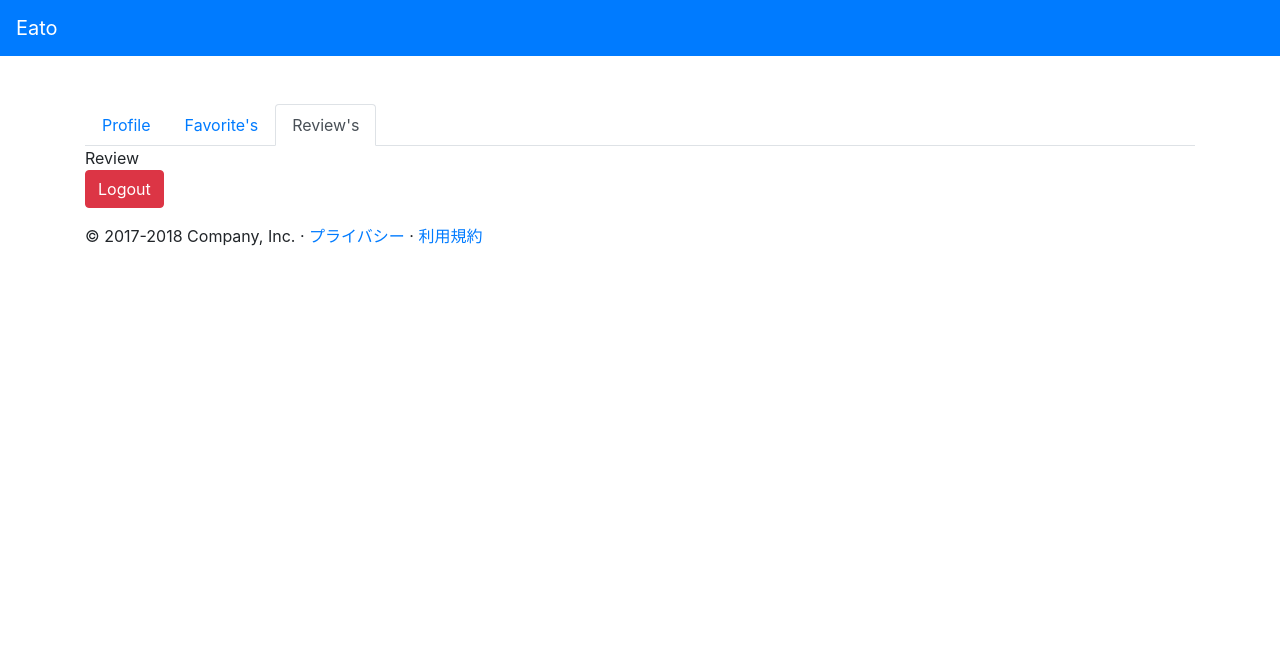
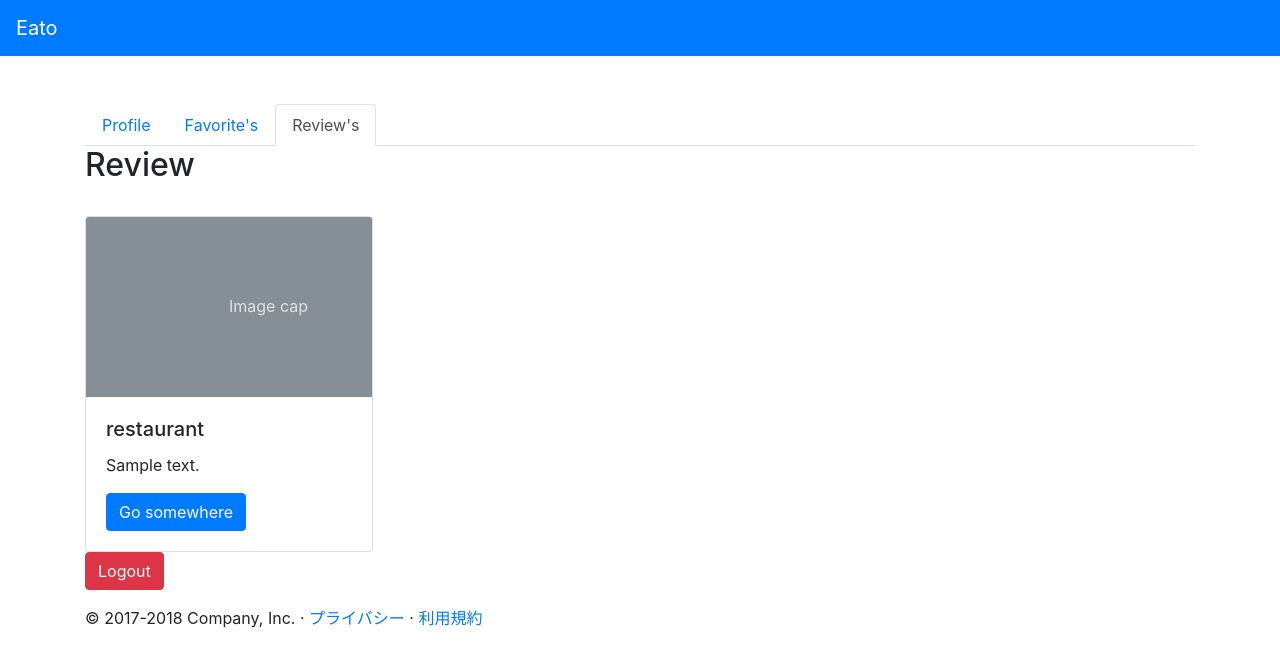
Before and after one commit to S-H-GAMELINKS/eato, a Django app: page /accounts/mypage in a window 1280 px wide, after a click on "Review's". Shown: the top 667 px of the page. Run offline with Django 3.2, Linux system fonts and the light colour scheme; a user stored in the database is signed in; data comes from the database, SQL or seed files in the repository; tables that the repository leaves empty hold one stand-in row (values such as "Sample post"); some libraries are stand-ins or nearby versions.

Commit message:
Shown current user reviews in mypage

```diff
--- a/accounts/views.py
+++ b/accounts/views.py
@@ -1,6 +1,6 @@
 from django.shortcuts import render, redirect
 from django.contrib.auth.models import User
-from restaurants.models import Restaurant, Favorite
+from restaurants.models import Restaurant, Favorite, Review
 
 def mypage(request):
     if request.user.is_anonymous:
@@ -9,8 +9,9 @@ def mypage(request):
     current_user = request.user
 
     favorite_list = Favorite.objects.select_related('restaurant').filter(user=current_user, status=1)
+    review_list = Review.objects.select_related('restaurant').filter(user=current_user)
 
-    return render(request, 'account/mypage.html', {'favorite_list': favorite_list})
+    return render(request, 'account/mypage.html', {'favorite_list': favorite_list, 'review_list': review_list})
 
 def mypage_edit(request):
     if request.user.is_anonymous:
--- a/templates/account/mypage.html
+++ b/templates/account/mypage.html
@@ -44,7 +44,21 @@
         </div>
     </div>
     <div class="tab-pane" id="reviews" role="tabpanel" aria-labelledby="reviews-tab">
-      Review
+      <h2>Review</h2>
+      <div class="row">
+        {% for review in review_list %}
+          <div class="col-4 mt-4">
+              <div class="card" style="width: 18rem;">
+                  <svg class="bd-placeholder-img card-img-top" width="100%" height="180" xmlns="http://www.w3.org/2000/svg" preserveAspectRatio="xMidYMid slice" focusable="false" role="img" aria-label="Placeholder: Image cap"><title>Placeholder</title><rect width="100%" height="100%" fill="#868e96"/><text x="50%" y="50%" fill="#dee2e6" dy=".3em">Image cap</text></svg>
+                  <div class="card-body">
+                    <h5 class="card-title">{{ review.restaurant.name }}</h5>
+                    <p class="card-text">{{ review.content }}</p>
+                    <a href="{% url 'restaurants:detail' review.restaurant_id %}" class="btn btn-primary">Go somewhere</a>
+                  </div>
+                </div>
+          </div>
+        {% endfor %}
+      </div>
     </div>
   </div>
 
```
